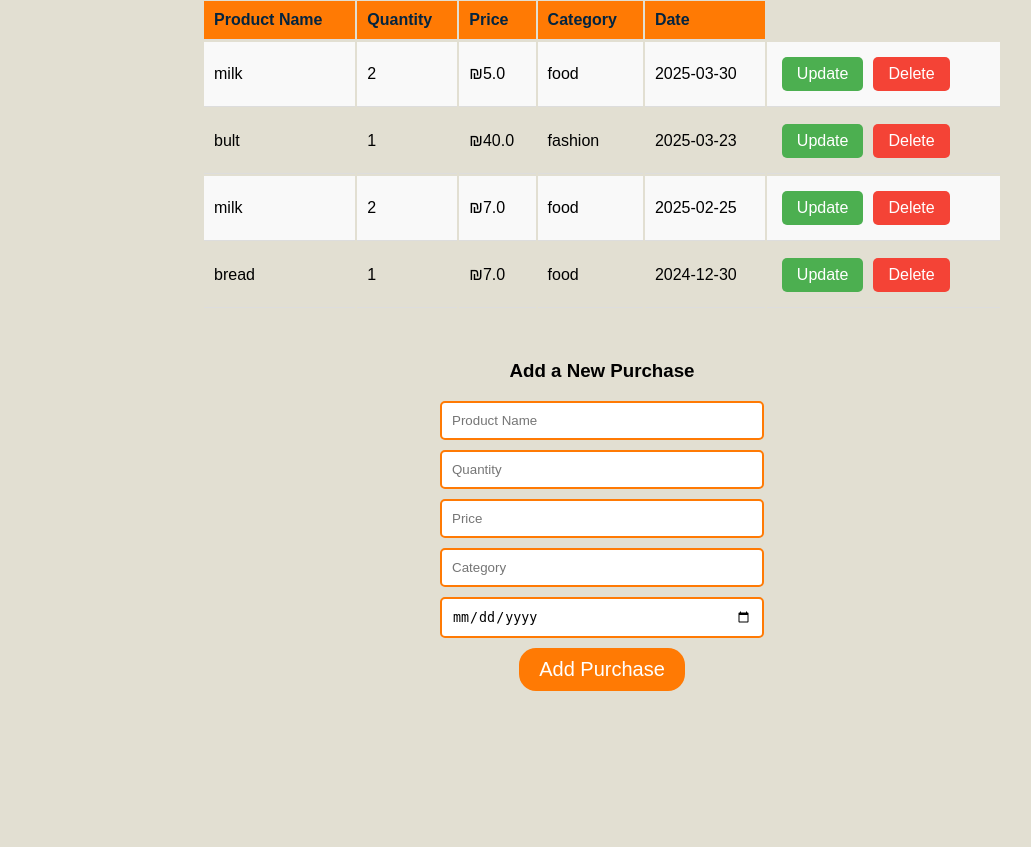
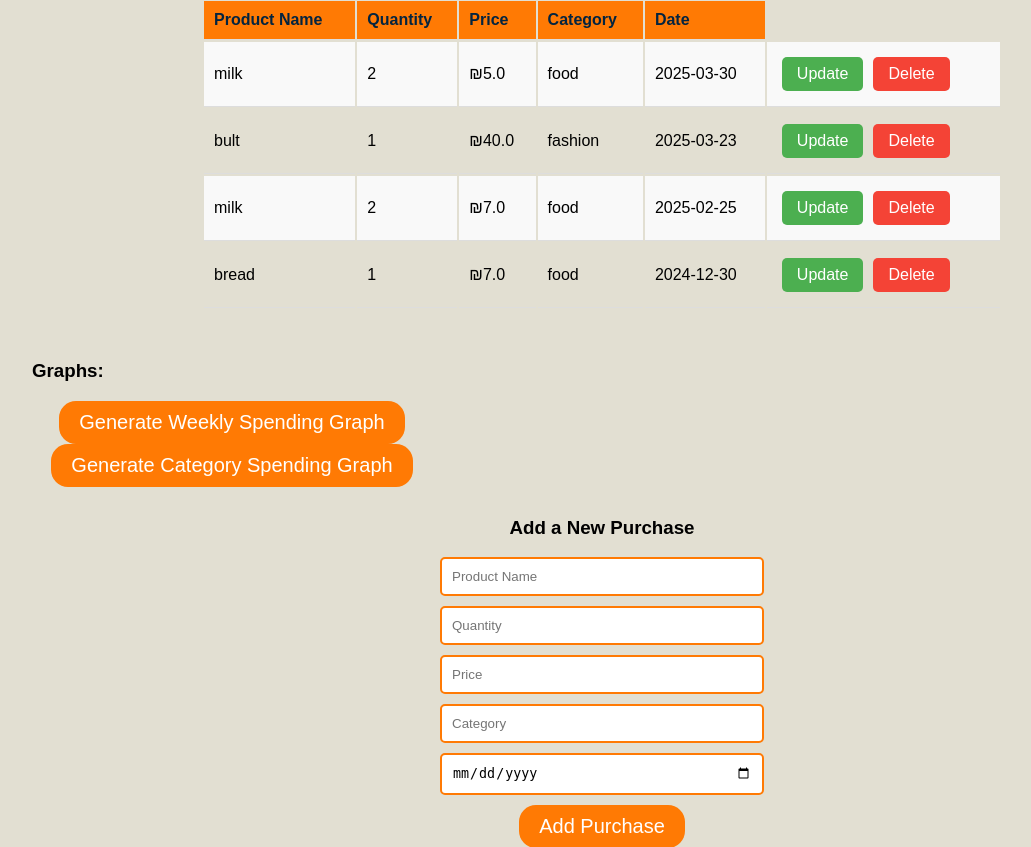
Before and after one commit to tamarmmi123/shoppingManagement, a Flask app: page /purchases in a window 1280 px wide. Shown: the part 723-1570 px from the top of the page, without its empty margins (38-1069 px from the left). Before the commit the page ends 1414 px from the top, so only its background shows below. Run offline with Flask 3, Linux system fonts and the light colour scheme; a user stored in the database is signed in.

Commit message:
add graphs

```diff
--- a/main.py
+++ b/main.py
@@ -1,15 +1,22 @@
-from flask import Flask, request, send_file, render_template, redirect, url_for, session, flash
+from flask import Flask, request, send_file, render_template, redirect, url_for, session, flash, Response
 from models import db
 from models.User import User
 from models.Purchase import Purchase
 from datetime import datetime, timedelta
 import pandas as pd
+import matplotlib
+matplotlib.use('Agg')
+import matplotlib.pyplot as plt
+import io
 
 
 app = Flask(__name__)
 app.config["SQLALCHEMY_DATABASE_URI"] = "sqlite:///shoppingManagement.db"
 app.config["SQLALCHEMY_TRACK_MODIFICATIONS"] = False
 app.secret_key = "my_secret_key"
+
+
+DATABASE = "shoppingManagement.db"
 
 db.init_app(app)
 
@@ -130,7 +137,6 @@ def purchases():
     for p in user_purchases:
         print(f"Purchase: {p.prodName}, {p.qty}, {p.price}, {p.category}, {p.date}")
 
-
     return render_template("purchases.html", user=user, purchases=user_purchases)
 
 @app.route("/add_purchase", methods=["GET", "POST"])
@@ -221,7 +227,7 @@ def filter_purchases():
         return redirect(url_for("login"))
 
     user_id = session["user_id"]
-    filter_option = request.args.get("filter", "none")  # Default to "none"
+    filter_option = request.args.get("filter", "none")
     start_date = request.args.get("start_date")
     end_date = request.args.get("end_date")
 
@@ -250,7 +256,7 @@ def filter_purchases():
 def save_data():
     purchases = Purchase.query.all()
     data = [
-        {"Product Name": p.prodName, "Quantity": p.qty, "Price": p.price, "Category": p.category, "Date": p.date}
+        {"Product Name": p.prodName, "Quantity": p.qty, "Price": p.price, "category": p.category, "date": p.date}
         for p in purchases
     ]
 
@@ -261,5 +267,108 @@ def save_data():
     return send_file(file_path, as_attachment=True)
 
 
+def generate_empty_plot():
+    """Creates an empty plot if no data is available."""
+    fig, ax = plt.subplots()
+    ax.text(0.5, 0.5, "No Data Available", fontsize=12, ha='center', va='center')
+    ax.set_axis_off()
+
+    output = io.BytesIO()
+    plt.savefig(output, format='png')
+    plt.close(fig)
+    output.seek(0)
+    return Response(output.getvalue(), mimetype='image/png')
+
+def get_purchases(user_id):
+    purchases = Purchase.query.filter_by(user_id=user_id).all()
+    return purchases
+
+@app.route('/weekly-expenses')
+def weekly_expenses():
+    if "user_id" not in session:
+        return "Unauthorized", 403
+
+    user_id = session["user_id"]
+    purchases = get_purchases(user_id)
+
+    data = [{
+        'category': p.category,
+        'qty': p.qty,
+        'price': p.price,
+        'date': p.date,
+        'cost': p.qty * p.price
+    } for p in purchases]
+
+    df = pd.DataFrame(data)
+
+    if df.empty:
+        return generate_empty_plot()
+
+    df['date'] = pd.to_datetime(df['date'])
+
+    df['Week Start'] = df['date'].dt.to_period('W').apply(lambda r: r.start_time)
+    df['Week End'] = df['date'].dt.to_period('W').apply(lambda r: r.end_time)
+
+    df['Week Range'] = df.apply(lambda row: f"{row['Week Start'].strftime('%b %d')} - {row['Week End'].strftime('%b %d')}", axis=1)
+
+    weekly_expenses = df.groupby('Week Range')['cost'].sum()
+
+    fig, ax = plt.subplots(figsize=(14, 6))
+    weekly_expenses.plot(kind='bar', title="Weekly Expenses", ax=ax, width=0.8)
+
+    ax.set_ylabel('Total Cost')
+    ax.set_xlabel('Week')
+    ax.set_xticklabels(weekly_expenses.index, rotation=0, ha='center')
+
+    ax.grid(axis='y', linestyle='--', alpha=0.7)
+
+    output = io.BytesIO()
+    plt.savefig(output, format='png', bbox_inches='tight')
+    plt.close(fig)
+    output.seek(0)
+    return Response(output.getvalue(), mimetype='image/png')
+
+@app.route('/category-expenses')
+def category_expenses():
+    """Generate a pie chart of expenses by category with a legend."""
+    if "user_id" not in session:
+        return "Unauthorized", 403
+
+    user_id = session["user_id"]
+    purchases = get_purchases(user_id)
+
+    data = [{
+        'category': p.category,
+        'qty': p.qty,
+        'price': p.price,
+        'date': p.date,
+        'cost': p.qty * p.price
+    } for p in purchases]
+
+    df = pd.DataFrame(data)
+
+    if df.empty:
+        return generate_empty_plot()
+
+    category_expenses = df.groupby('category')['cost'].sum()
+
+    fig, ax = plt.subplots(figsize=(10, 6))
+    wedges, texts, autotexts = ax.pie(
+        category_expenses, labels=None, autopct='%1.1f%%', startangle=140
+    )
+
+    ax.legend(wedges, category_expenses.index, title="Categories", loc="center left", bbox_to_anchor=(1, 0.5))
+
+    ax.set_title("Category Expenses")
+
+    output = io.BytesIO()
+    plt.savefig(output, format='png', bbox_inches='tight')
+    plt.close(fig)
+    output.seek(0)
+    return Response(output.getvalue(), mimetype='image/png')
+
+
+
+
 if __name__ == "__main__":
     app.run(debug=True)
--- a/templates/login.html
+++ b/templates/login.html
@@ -16,7 +16,7 @@
             <input type="email" name="email" placeholder="Email" required>
             <input type="password" name="password" placeholder="Password" required>
             <button type="submit">Login</button>
-            <p>Don't have an acount?<a href="{{ url_for('register') }}">Register</a></p>
+            <p>Don't have an account?<a href="{{ url_for('register') }}">Register</a></p>
         </form>
     </div>
 {% endblock %}
--- a/templates/purchases.html
+++ b/templates/purchases.html
@@ -5,6 +5,8 @@
 {% endblock %}
 
 {% block body %}
+
+
 
 <div class="purchases-header">
     <h2>Here are your purchases:</h2>
@@ -63,6 +65,26 @@
 </div>
 {% endif %}
 
+<div class="container">
+    <h3>Graphs:</h3>
+    <form action="{{ url_for('weekly_expenses') }}" method="get">
+        <button type="submit">Generate Weekly Spending Graph</button>
+    </form>
+    <form action="{{ url_for('category_expenses') }}" method="get">
+        <button type="submit">Generate Category Spending Graph</button>
+    </form>
+</div>
+
+
+{% if graph %}
+    <br>
+    <img src="{{ graph }}" style="max-width: 100%; height: auto; margin-top: 20px;">
+{% else %}
+    {% if purchases|length == 0 %}
+        <p>No purchases to generate a chart from.</p>
+    {% endif %}
+{% endif %}
+
 <div class="form-container">
     <h3>Add a New Purchase</h3>
     <form action="{{ url_for('add_purchase') }}" method="post">
--- a/templates/register.html
+++ b/templates/register.html
@@ -16,7 +16,7 @@
             <input type="email" name="email" placeholder="Email" required>
             <input type="password" name="password" placeholder="Password" required>
             <button type="submit">Register</button>
-            <p>Already have an acount?
+            <p>Already have an account?
                 <a href="{{ url_for('login') }}">Log in</a>
             </p>
         </form>
--- a/templates/updatePurchase.html
+++ b/templates/updatePurchase.html
@@ -11,7 +11,7 @@
         <input type="number" name="qty" placeholder="Quantity" required value="{{purchase.qty}}">
         <input type="number" step="0.01" name="price" placeholder="Price" required value="{{purchase.price}}">
         <input type="text" name="category" placeholder="Category" required value="{{purchase.category}}">
-        <input type="date" name="date" value="{{purchase.date}}">
+        <input type="date" name="date" value="{{purchase.date}}" required>
         <button type="submit">Update Purchase</button>
     </form>
 {% endblock %}
```
Also changed, not shown: instance/shoppingManagement.db, shoppingManagement.db (added), static/donut_chart.png (added), static/monthly_avg_spending.png (added), static/styles.css (line endings or trailing spaces), static/weekly_spending.png (added).
